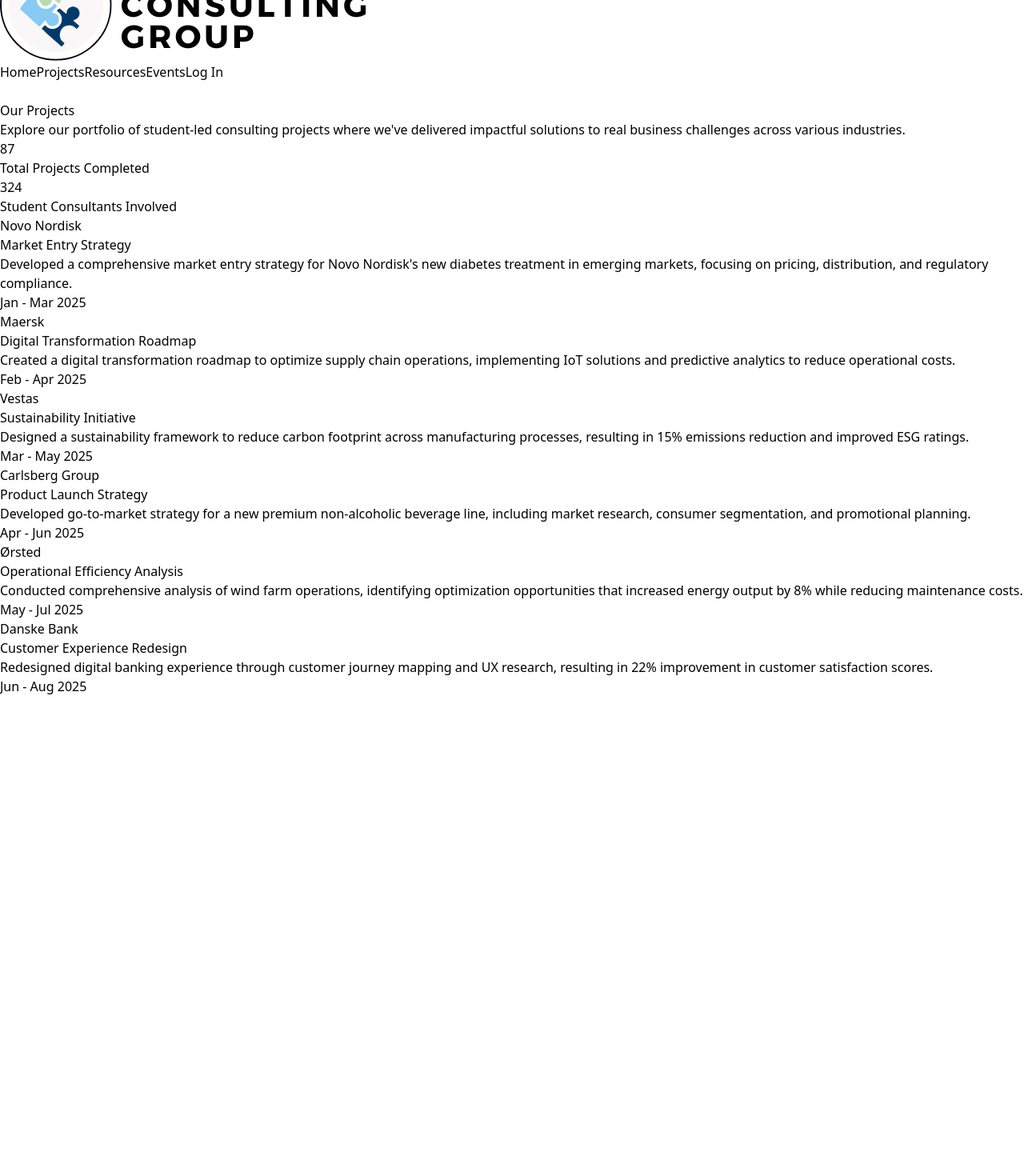
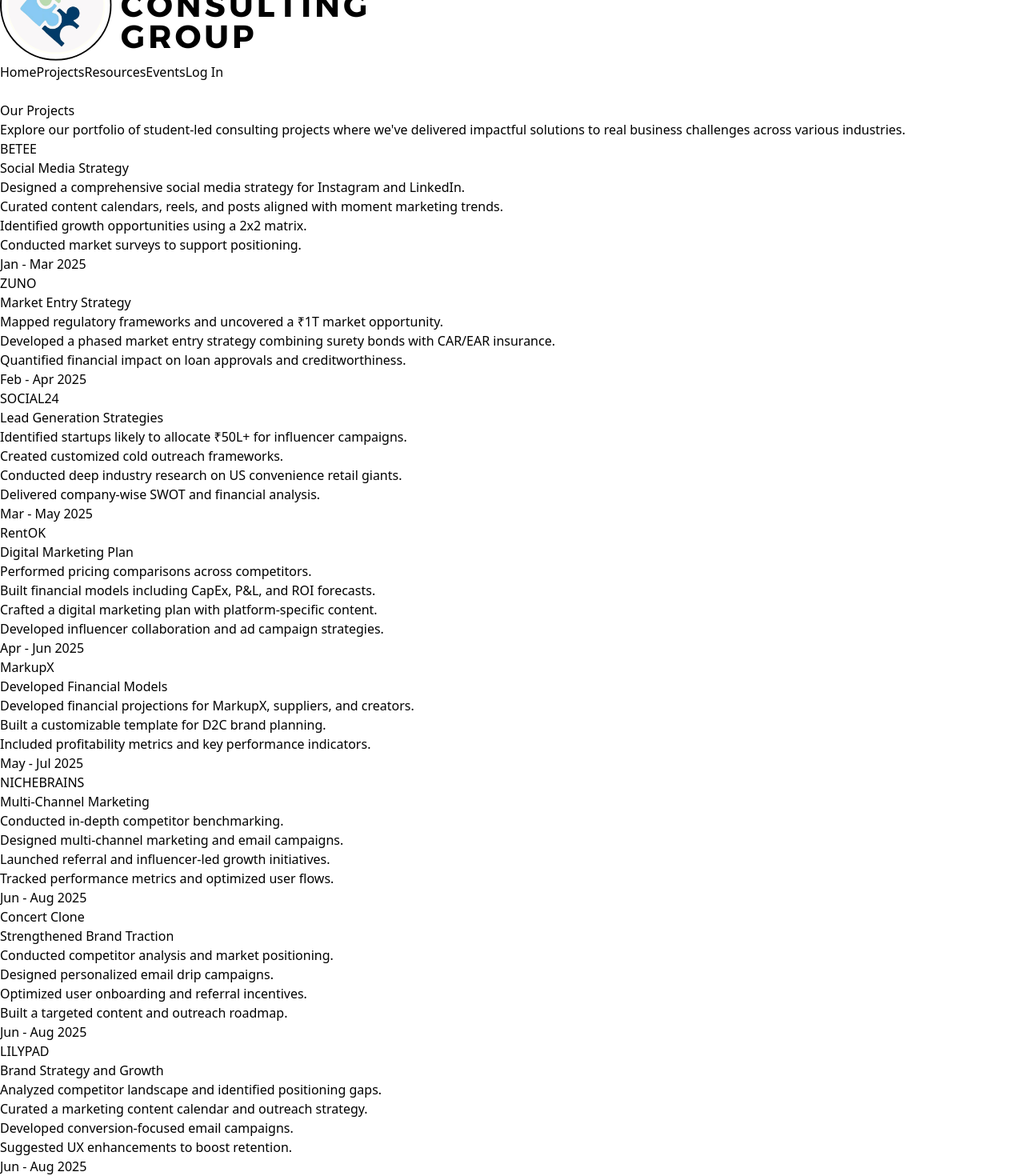
Before and after one commit to eternalnomad404/dcg-website, a React (Vite) app: page /projects in a window 1280 px wide. Shown: the part 66-1536 px from the top of the page at 80% size. Before the commit the page ends 936 px from the top, so only its background shows below. Built offline with nearby package versions, Linux system fonts and the light colour scheme; no server answers; the HTML template or start-up script is replaced by a standard one.

Commit message:
changed projects content and added some links (#18)

```diff
--- a/src/Pages/Public/HomePage/Components/Contact.tsx
+++ b/src/Pages/Public/HomePage/Components/Contact.tsx
@@ -164,13 +164,15 @@
                   </h4>
                   <div className="flex space-x-4">
                     <a
-                      href="#"
+                      href="https://www.linkedin.com/company/dcgdtu/posts/?feedView=all"
+                      target="_blank"
                       className="text-[#020F59] hover:text-[#B6D8C3] transition-colors duration-300 text-xl cursor-pointer"
                     >
                       <i className="fa-brands fa-linkedin"></i>
                     </a>
                     <a
-                      href="#"
+                      href="https://www.instagram.com/dcg_dtu/"
+                      target="_blank"
                       className="text-[#020F59] hover:text-[#B6D8C3] transition-colors duration-300 text-xl cursor-pointer"
                     >
                       <i className="fa-brands fa-instagram"></i>
--- a/src/Pages/Public/HomePage/Components/Services.tsx
+++ b/src/Pages/Public/HomePage/Components/Services.tsx
@@ -12,19 +12,19 @@
     {
       title: "Digital Transformation",
       description:
-        "Comprehensive market analysis to identify opportunities and threats in your industry.",
+        "We help businesses embrace technology-driven change by streamlining processes and enhancing customer experiences. Our solutions focus on modernizing legacy systems, integrating digital tools, and driving innovation. This ensures long-term growth and adaptability in a rapidly evolving market.",
       icon: "fa-solid fa-chart-line",
     },
 
      {
       title: "Digital Strategy",
       description:
-        "Comprehensive market analysis to identify opportunities and threats in your industry.",
+        "We design data-driven strategies that align digital initiatives with business goals. From improving online presence to optimizing customer engagement, we create actionable roadmaps for sustainable success. Our approach ensures measurable outcomes and a competitive edge.",
       icon: "fa-solid fa-chart-line",
     }, {
       title: "Market Research",
       description:
-        "Comprehensive market analysis to identify opportunities and threats in your industry.",
+        "We provide in-depth insights into market trends, consumer behavior, and competitor activities. Our research helps businesses uncover opportunities, assess risks, and make confident strategic decisions. This empowers clients to stay ahead in dynamic industries.",
       icon: "fa-solid fa-chart-line",
     },
   ];
--- a/src/Pages/Public/Projects/Components/ProjectGrid.tsx
+++ b/src/Pages/Public/Projects/Components/ProjectGrid.tsx
@@ -1,66 +1,121 @@
-
 const ProjectGrid = () => {
   const projects = [
     {
       id: 1,
-      title: "Market Entry Strategy",
-      company: "Novo Nordisk",
-      description:
-        "Developed a comprehensive market entry strategy for Novo Nordisk's new diabetes treatment in emerging markets, focusing on pricing, distribution, and regulatory compliance.",
+      title: "Social Media Strategy",
+      company: "BETEE",
+      description: [
+        "Designed a comprehensive social media strategy for Instagram and LinkedIn.",
+        "Curated content calendars, reels, and posts aligned with moment marketing trends.",
+        "Identified growth opportunities using a 2x2 matrix.",
+        "Conducted market surveys to support positioning."
+      ],
       duration: "Jan - Mar 2025",
       lead: "Emma Johnson",
       coLead: "Michael Chen",
     },
     {
       id: 2,
-      title: "Digital Transformation Roadmap",
-      company: "Maersk",
-      description:
-        "Created a digital transformation roadmap to optimize supply chain operations, implementing IoT solutions and predictive analytics to reduce operational costs.",
+      title: "Market Entry Strategy",
+      company: "ZUNO",
+      description:[
+        "Mapped regulatory frameworks and uncovered a ₹1T market opportunity.",
+        "Developed a phased market entry strategy combining surety bonds with CAR/EAR insurance.",
+        "Quantified financial impact on loan approvals and creditworthiness."
+      ],
+
       duration: "Feb - Apr 2025",
       lead: "Sophie Williams",
       coLead: "Alexander Petersen",
     },
     {
       id: 3,
-      title: "Sustainability Initiative",
-      company: "Vestas",
-      description:
-        "Designed a sustainability framework to reduce carbon footprint across manufacturing processes, resulting in 15% emissions reduction and improved ESG ratings.",
+      title: "Lead Generation Strategies",
+      company: "SOCIAL24",
+      description:[
+        "Identified startups likely to allocate ₹50L+ for influencer campaigns.",
+        "Created customized cold outreach frameworks.",
+        "Conducted deep industry research on US convenience retail giants.",
+        "Delivered company-wise SWOT and financial analysis."
+      ],
       duration: "Mar - May 2025",
       lead: "Thomas Nielsen",
       coLead: "Olivia Garcia",
     },
     {
       id: 4,
-      title: "Product Launch Strategy",
-      company: "Carlsberg Group",
+      title: "Digital Marketing Plan",
+      company: "RentOK",
       description:
-        "Developed go-to-market strategy for a new premium non-alcoholic beverage line, including market research, consumer segmentation, and promotional planning.",
+        [
+          "Performed pricing comparisons across competitors.",
+          "Built financial models including CapEx, P&L, and ROI forecasts.",
+          "Crafted a digital marketing plan with platform-specific content.",
+          "Developed influencer collaboration and ad campaign strategies."
+        ],
       duration: "Apr - Jun 2025",
       lead: "Daniel Andersen",
       coLead: "Isabella Kim",
     },
     {
       id: 5,
-      title: "Operational Efficiency Analysis",
-      company: "Ørsted",
+      title: "Developed Financial Models",
+      company: "MarkupX",
       description:
-        "Conducted comprehensive analysis of wind farm operations, identifying optimization opportunities that increased energy output by 8% while reducing maintenance costs.",
+        [
+          "Developed financial projections for MarkupX, suppliers, and creators.",
+          "Built a customizable template for D2C brand planning.",
+          "Included profitability metrics and key performance indicators."
+        ],
       duration: "May - Jul 2025",
       lead: "Lucas Schmidt",
       coLead: "Sophia Patel",
     },
     {
       id: 6,
-      title: "Customer Experience Redesign",
-      company: "Danske Bank",
+      title: "Multi-Channel Marketing",
+      company: "NICHEBRAINS",
       description:
-        "Redesigned digital banking experience through customer journey mapping and UX research, resulting in 22% improvement in customer satisfaction scores.",
+        [
+          "Conducted in-depth competitor benchmarking.",
+          "Designed multi-channel marketing and email campaigns.",
+          "Launched referral and influencer-led growth initiatives.",
+          "Tracked performance metrics and optimized user flows."
+        ],
       duration: "Jun - Aug 2025",
       lead: "Mia Jørgensen",
       coLead: "Noah Wilson",
     },
+    {
+      id: 7,
+      title: "Strengthened Brand Traction",
+      company: "Concert Clone",
+      description:
+        [
+          "Conducted competitor analysis and market positioning.",
+          "Designed personalized email drip campaigns.",
+          "Optimized user onboarding and referral incentives.",
+          "Built a targeted content and outreach roadmap."
+        ],
+      duration: "Jun - Aug 2025",
+      lead: "Mia Jørgensen",
+      coLead: "Noah Wilson",
+    },
+    {
+      id: 8,
+      title: "Brand Strategy and Growth",
+      company: "LILYPAD",
+      description:
+        [
+          "Analyzed competitor landscape and identified positioning gaps.",
+          "Curated a marketing content calendar and outreach strategy.",
+          "Developed conversion-focused email campaigns.",
+          "Suggested UX enhancements to boost retention."
+        ],
+      duration: "Jun - Aug 2025",
+      lead: "Mia Jørgensen",
+      coLead: "Noah Wilson",
+    }
   ];
   return (
     <div>
@@ -84,9 +139,18 @@
                   </h3>
                 </div>
               </div>
+              {/* Render description as list if it's an array */}
+              {Array.isArray(project.description) ? (
+                <ul className="text-gray-600 mb-4 list-disc pl-5">
+                  {project.description.map((point, idx) => (
+                    <li key={idx}>{point}</li>
+                  ))}
+                </ul>
+              ) : (
                 <p className="text-gray-600 mb-4 line-clamp-3">
                   {project.description}
                 </p>
+              )}
               <div className="flex justify-end">
                 <div className="bg-gray-100 px-3 py-1 rounded-full text-sm text-gray-700">
                   {project.duration}
--- a/src/Pages/Public/Projects/Projects.tsx
+++ b/src/Pages/Public/Projects/Projects.tsx
@@ -13,7 +13,7 @@
         {/* Page Title */}
       <PageTitle/>
         {/* Statistics Section */}
-       <StatisticsSection/>
+       {/* <StatisticsSection/> */}
         {/* Projects Grid */}
        <ProjectGrid/>
       </main>
```
Lines whose indentation alone changed are shown as unchanged.
